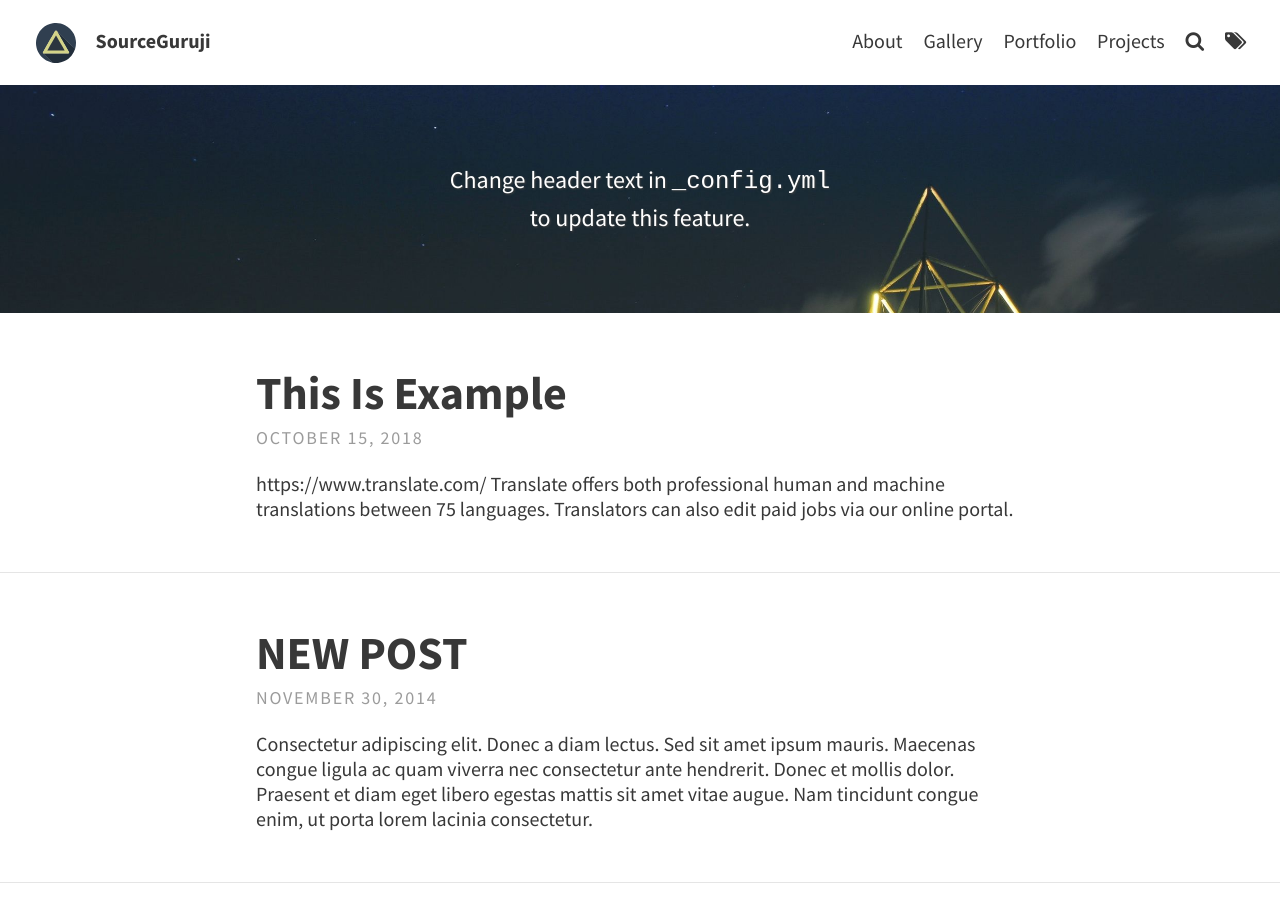
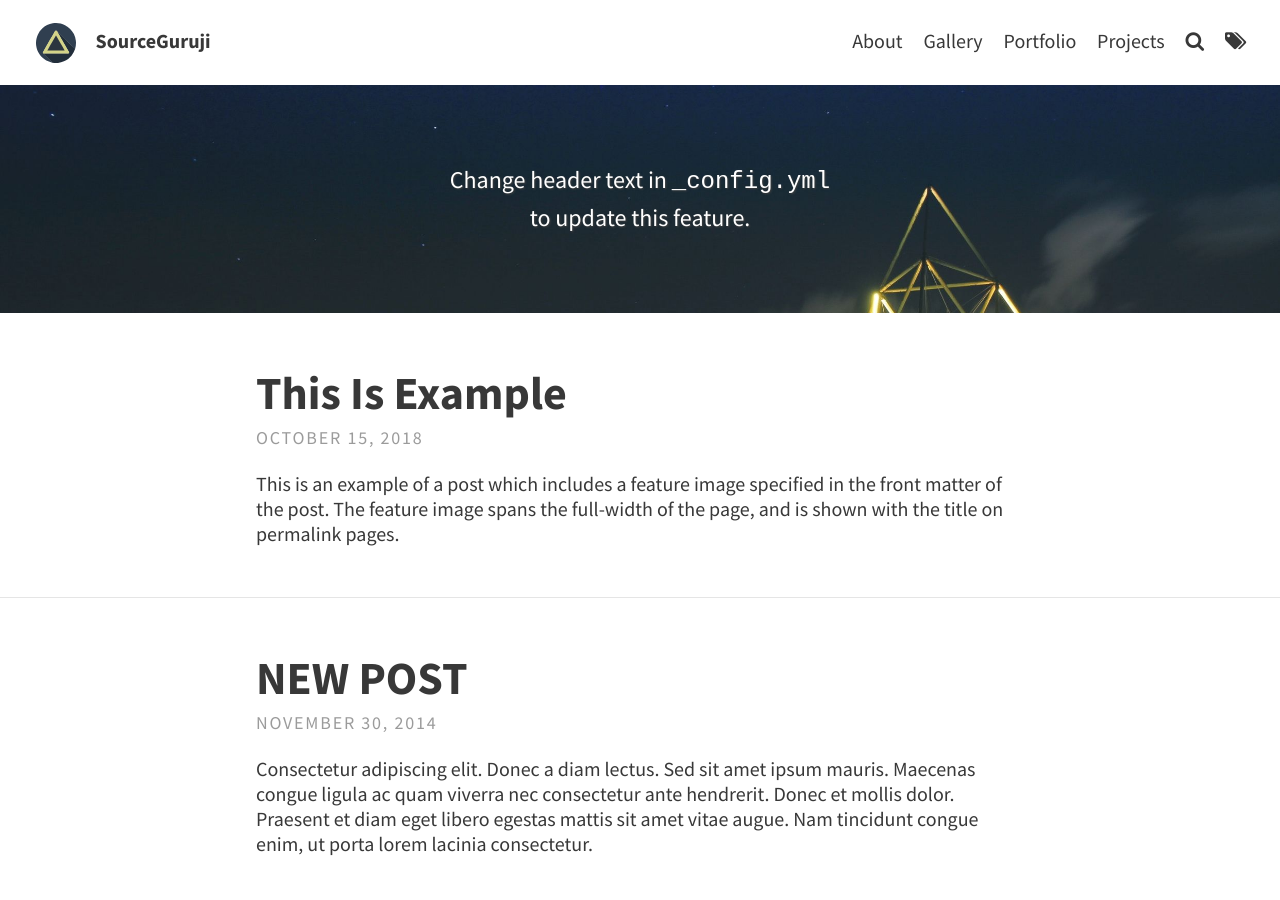
Before and after one commit to SourceTechGuruji/SourceTechGuruji.github.io, a Jekyll site: the page built from index.html, in a window 1280 px wide and 900 px high. Built offline with Jekyll 4.4.1, drawn with Linux system fonts in a browser that asks for light colours; the list of posts is cut into pages by our own code.

Commit message:
Updated '_posts/2018-10-15-this-is-example.md' via CloudCannon

```diff
--- a/_posts/2018-10-15-this-is-example.md
+++ b/_posts/2018-10-15-this-is-example.md
@@ -1,17 +1,11 @@
 ---
 layout: Post
+title: This Is Example
+publish_date: 2018-10-15 10:49:00
+image/file_upload_field: /uploads/breakfast-1804457_640.jpg
+date: 2018-10-15 10:49:00
+text_field:
+textarea_field: This is Demos
+---
 
-title: This Is Example
-
-publish_date: 2018-10-15 10:49:00 +0000
-
-image/file_upload_field: "/uploads/breakfast-1804457_640.jpg"
-
-date: 2018-10-15 10:49:51 +0000
-
-text_field: This is Demos
-
-textarea_field: |2-
----
-  https://www.translate.com/
-  Translate offers both professional human and machine translations between 75 languages. Translators can also edit paid jobs via our online portal.
+This is an example of a post which includes a feature image specified in the front matter of the post. The feature image spans the full-width of the page, and is shown with the title on permalink pages.
```
